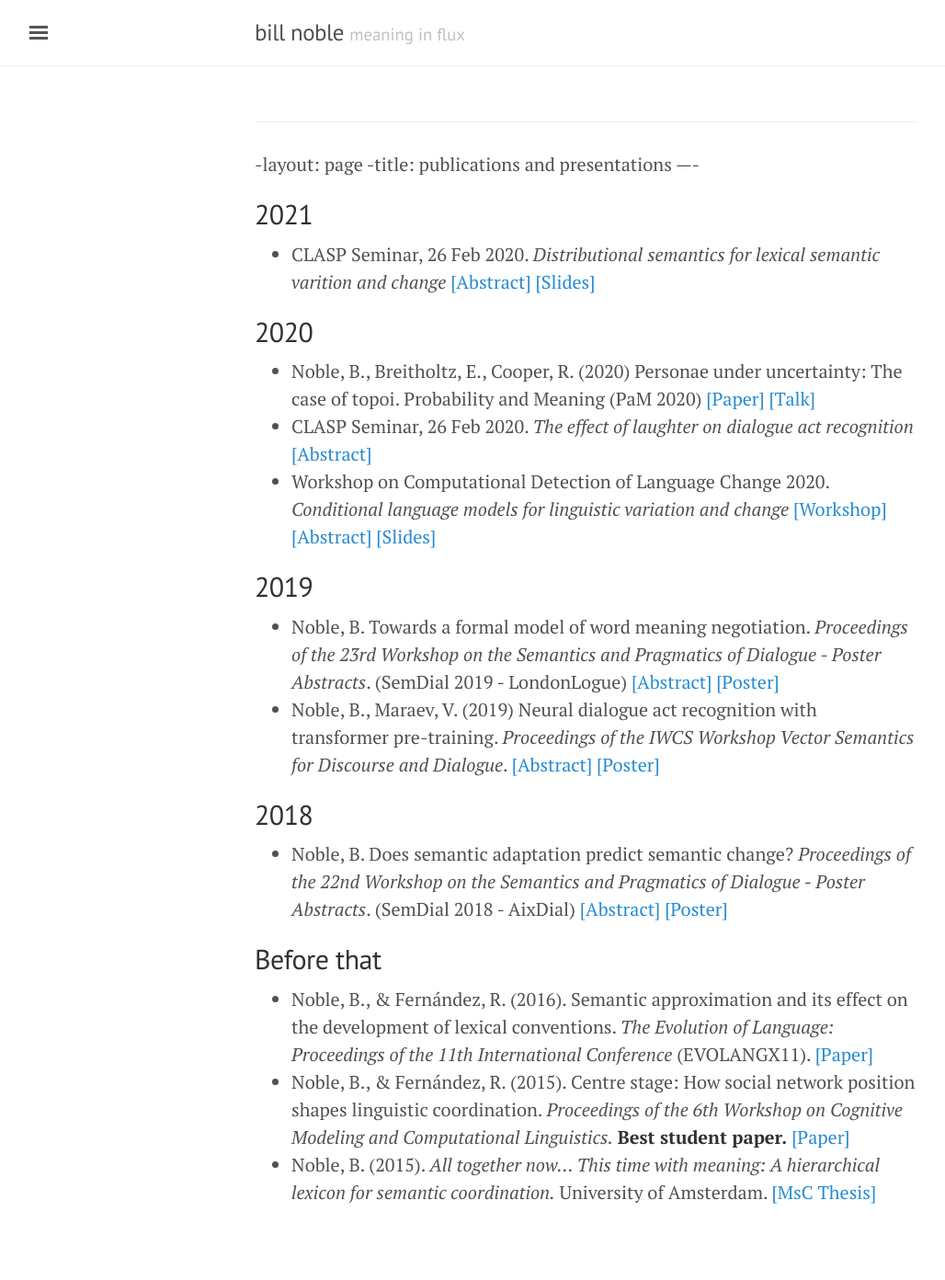
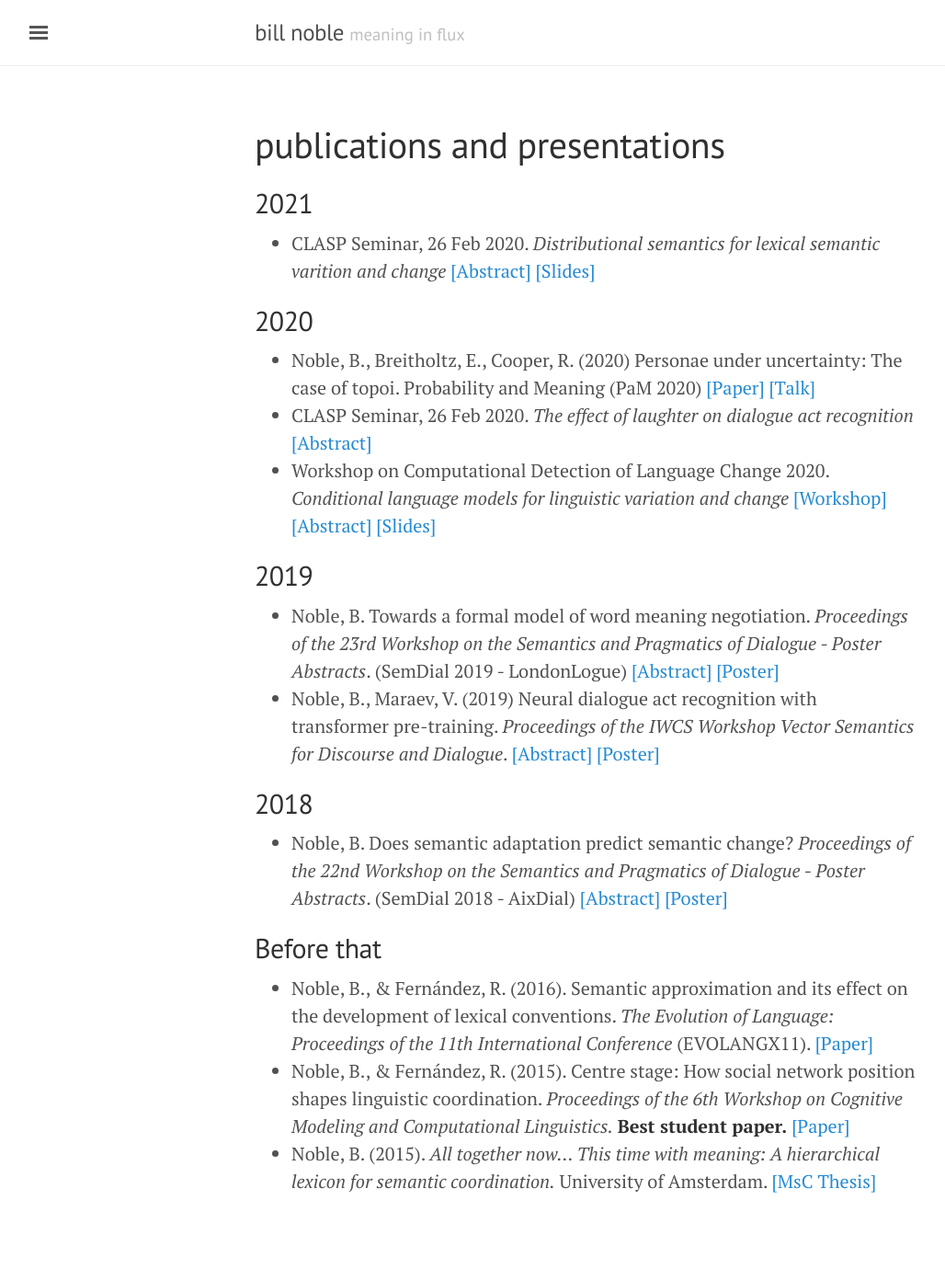
Before and after one commit to winobes/winobes.github.io, a Jekyll site: the page built from publications.md, in a window 1280 px wide. Shown: the whole page at 92% size, without its empty margins (3-1031 px from the left). Built offline with Jekyll 4.4.1, drawn with Linux system fonts in a browser that asks for light colours; our own code applies the rules of GitHub Pages for plain Markdown files.

Commit message:
oops again

```diff
--- a/publications.md
+++ b/publications.md
@@ -1,7 +1,7 @@
-----
--layout: page
--title: publications and presentations
-----
+---
+layout: page
+title: publications and presentations
+---
 
 ## 2021
 - CLASP Seminar, 26 Feb 2020. _Distributional semantics for lexical semantic varition and change_ [[Abstract]](https://gu-clasp.github.io/news/Seminar%20by%20Bill%20Noble%20from%20University%20of%20Gothenburg/) [[Slides]](files/2021_clasp-seminar.pdf)
```
